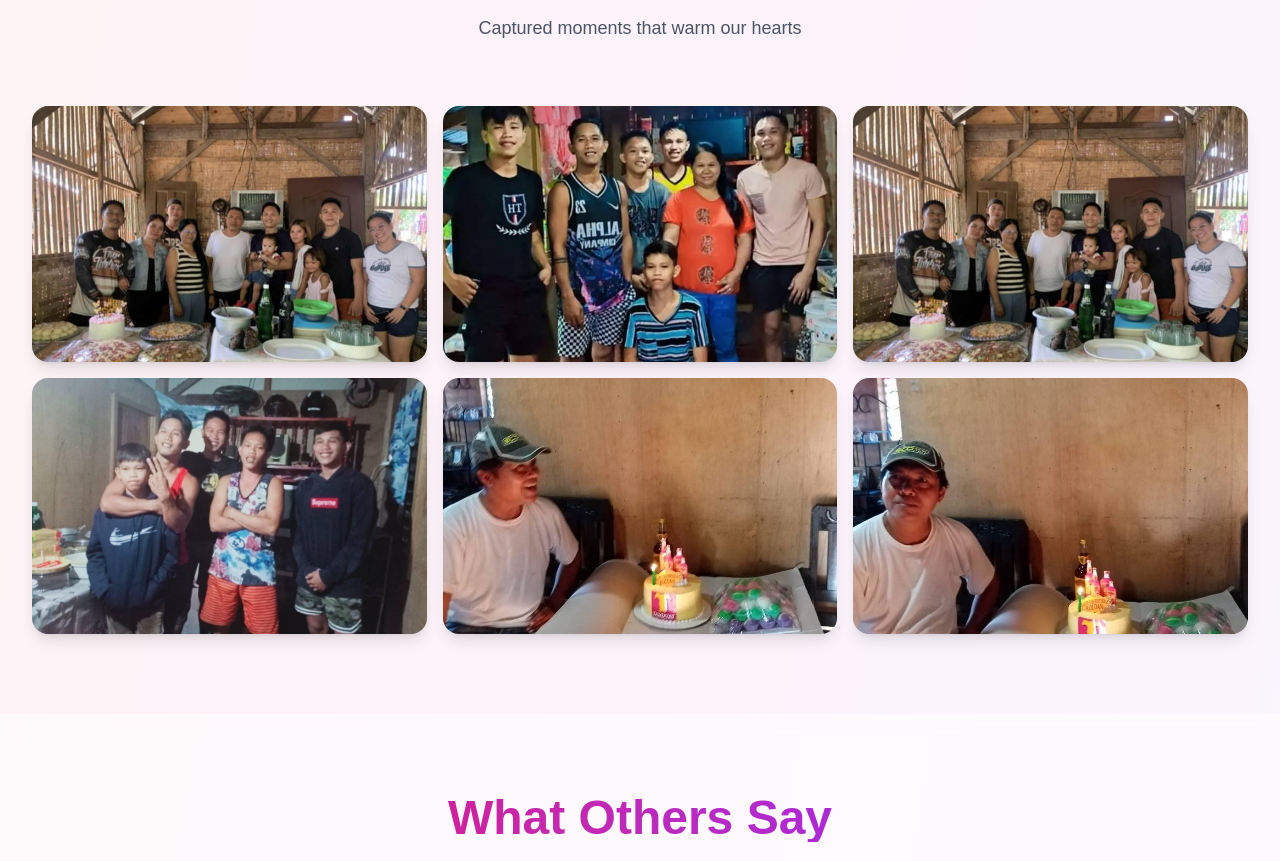
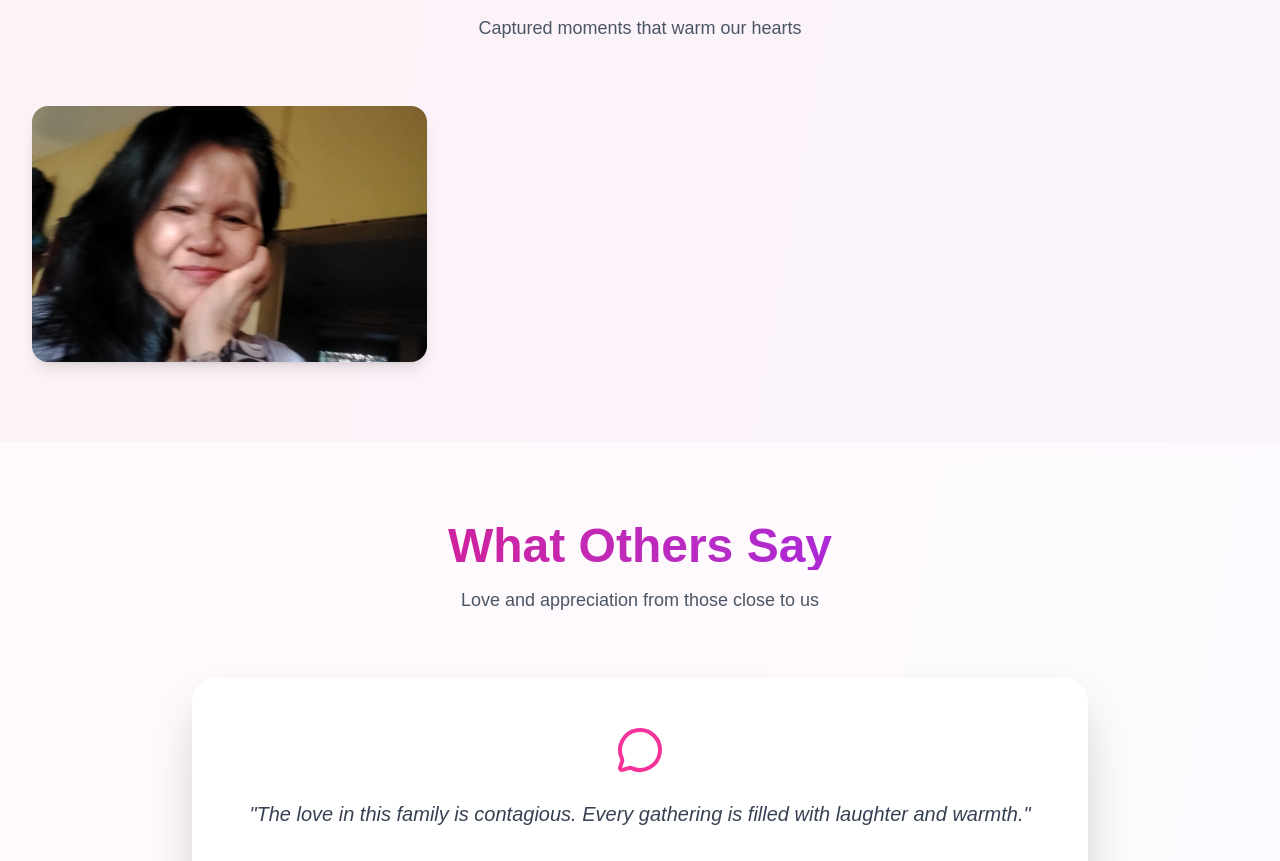
Before and after one commit to nikgitofficial/PacenoFam, a Next.js app: page / in a window 1280 px wide. Shown: the part 5156-6017 px from the top of the page. Built offline with nearby package versions, Linux system fonts and the light colour scheme.

Commit message:
commit 123

```diff
--- a/src/app/page.tsx
+++ b/src/app/page.tsx
@@ -369,12 +369,8 @@ export default function FamilyWebsite() {
   ];
 
   const memoryWall: MemoryItem[] = [
-    { url: 'memwall/1.jpg', caption: 'Beach Day 2023' },
-    { url: 'memwall/2.jpg', caption: 'Beach Day 2023' },
-    { url: 'memwall/3.jpg', caption: 'Beach Day 2023' },
-    { url: 'memwall/4.jpg', caption: 'Beach Day 2023' },
-    { url: 'memwall/5.jpg', caption: 'Beach Day 2023' },
-    { url: 'memwall/6.jpg', caption: 'Beach Day 2023' },
+    { url: 'fampic/mada.jpg', caption: 'Beach Day 2023' },
+
   ];
 
   useEffect(() => {
```
